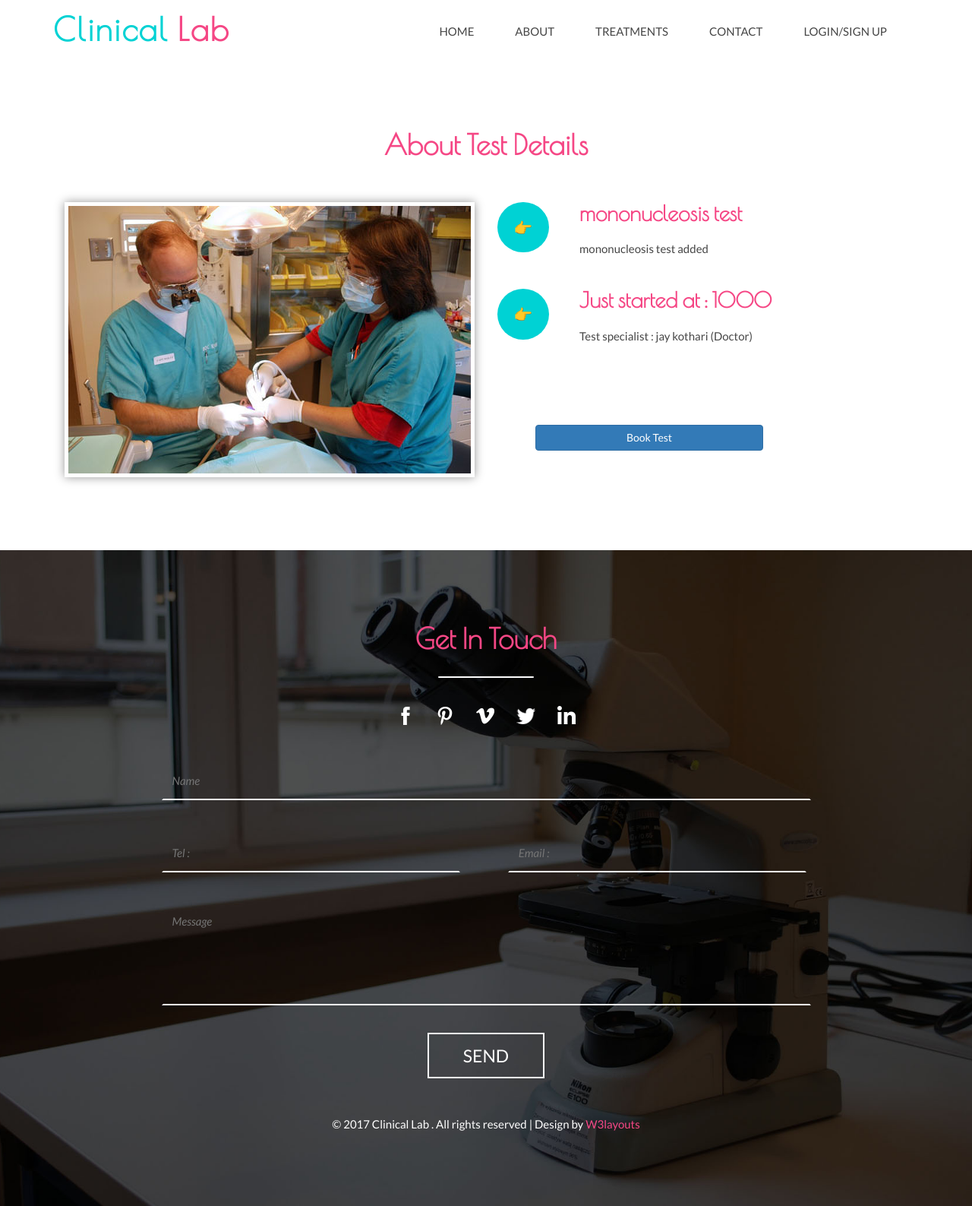
After one commit to Rohit6359/1-DEC-Lab, a Django app: page /view-test/16 in a window 1280 px wide. The commit adds this page. Shown: the whole page at 76% size. Run offline with Django 4.2, Linux system fonts and the light colour scheme; data comes from the database, SQL or seed files in the repository; both versions use the stored data as it was after the commit; some libraries are stand-ins or nearby versions.

Commit message:
15-03-2022

```diff
--- a/client/templates/clientindex.html
+++ b/client/templates/clientindex.html
@@ -103,13 +103,14 @@
 		<h3 class="title">Our Tests </h3>
 		<div class="services_right w3-agile">
 			{% for test in tests %}
-			<div class="col-md-4 list-left text-center wow bounceInDown" data-wow-duration="1.5s" data-wow-delay="0.1s">
+
+			<div class="col-md-4 list-left text-center wow bounceInDown" style="margin-top: 20px;" data-wow-duration="1.5s" data-wow-delay="0.1s">
 				<span><img src="{% static 'images/icon1.png' %}" alt=" "/></span>
 				<h4>{{test.title}}</h4>
 				<div class="multi-gd-text"><a href="#"><img class="img-responsive" src="{% static 'images/p5.jpg' %}" alt=" "/></a></div>
 				<p>{{test.des}}</p>
 				<h5>Book at just : <i class="fa fa-rupee"></i> {{test.price}}/- </h5><br><br>
-				<a href=""><button class="btn btn-primary">Book Test</button></a>
+				<a href="{% url 'view-test' test.id %}"><button class="btn btn-primary">View Test</button></a>
 			</div>
 			{% endfor %}
 			<!-- <div class="col-md-4 list-left text-center wow bounceInDown" data-wow-duration="1.5s" data-wow-delay="0.2s">
--- a/client/templates/head.html
+++ b/client/templates/head.html
@@ -43,6 +43,7 @@ Smartphone Compatible web template, free webdesigns for Nokia, Samsung, LG, Sony
 	});
 </script>
 <!-- start-smoth-scrolling -->
+
 <script src="{% static 'js/responsiveslides.min.js' %}"></script>
 </head>
 <body>
--- /dev/null
+++ b/client/templates/view-test.html
@@ -0,0 +1,49 @@
+{% extends 'head.html' %}
+{% load static %}
+{% block header %}
+
+
+<div class="about all_pad">
+	<div class="container">
+		<h3 class="title">About Test Details</h3>
+		<div class="services-grids w3layouts">
+			<div class="col-md-6 ser-right-page">
+				<div class="port-2 effect-3">
+                	<div class="image-box w3">
+                    	<img src="{% static 'images/a1.jpg' %}" alt=" "/>
+                    </div>
+                    <div class="text-desc">
+                    	<h4>{{test.title}}</h4>
+                        <p>{{test.des}}</p>
+                    </div>
+                </div>
+			</div>
+			<div class="col-md-6 ser-left-page">
+				<div class="services-grid w3l">
+					<div class="services-left w3ls">
+						<p>👉</p>
+					</div>
+					<div class="services-right agileits">
+						<h4>{{test.title}}</h4>
+						<p>{{test.des}}</p>
+					</div>
+					<div class="clearfix"></div>
+				</div>
+				<div class="services-grid agileinfo">
+					<div class="services-left wthree">
+						<p>👉</p>
+					</div>
+					<div class="services-right w3-agileits">
+						<h4>Just started at : {{test.price}}</h4>
+						<p>Test specialist : {{test.uid.name}} ({{test.uid.role}})</p>
+					</div>
+					<div class="clearfix"></div>
+				</div>
+				<a href="{% url 'book-test' test.id %}"><button class="btn btn-primary" style="text-align: center; margin-left: 50px; margin-top: 100px; width: 300px;"><i class="fa fa-edit"></i> Book Test </button></a>
+				<div class="clearfix"></div>
+			</div>
+			<div class="clearfix"></div>
+		</div>
+	</div>
+</div>
+{% endblock %}
--- a/client/urls.py
+++ b/client/urls.py
@@ -8,5 +8,7 @@ urlpatterns = [
     path('contact/',views.contact,name='contact'),
     path('treatments/',views.treatments,name='treatments'),
     path('inquiry/',views.inquiry,name='inquiry'),
-    path('signin/',views.signin,name='signin')
+    path('signin/',views.signin,name='signin'),
+    path('book-test/<int:pk>',views.book_test,name='book-test'),
+    path('view-test/<int:pk>',views.view_test,name='view-test'),
 ]
--- a/client/views.py
+++ b/client/views.py
@@ -6,7 +6,7 @@ from .models import *
 # Create your views here.
 
 def index(request):
-    tests = Test.objects.filter(verify=True)
+    tests = Test.objects.filter(verify=True,test_on=True)
     return render(request,'clientindex.html',{'tests':tests})
 
 def about(request):
@@ -33,5 +33,17 @@ def inquiry(request):
         des = request.POST['des']
     )
     return redirect('cindex')
+
 def signin(request):
     return render(request,'signin.html')
+
+
+def book_test(request,pk):
+    try:
+        ClientUser.objects.get(email=request.session['username'])
+    except:
+        return redirect('signin')
+
+def view_test(request,pk):
+    test = Test.objects.get(id=pk)
+    return render(request,'view-test.html',{'test':test})
--- a/myapp/views.py
+++ b/myapp/views.py
@@ -123,8 +123,8 @@ def add_test(request):
 
 def pending_test(request):
     uid = User.objects.get(email=request.session['email'])
-    tests = Test.objects.filter(verify=False,reject=False)[::-1]
-    app_test = Test.objects.filter(verify = True)
+    tests = Test.objects.filter(uid=uid,verify=False,reject=False)[::-1]
+    app_test = Test.objects.filter(uid=uid,verify = True)
     return render(request,'pending-test.html',{'uid':uid,'tests':tests,'app_test':app_test})
 
 def approve_test(request,pk):
```
Also changed, not shown: client/models.py (+14 -1 lines), client/migrations/0005_bookingtest.py (added), db.sqlite3.
